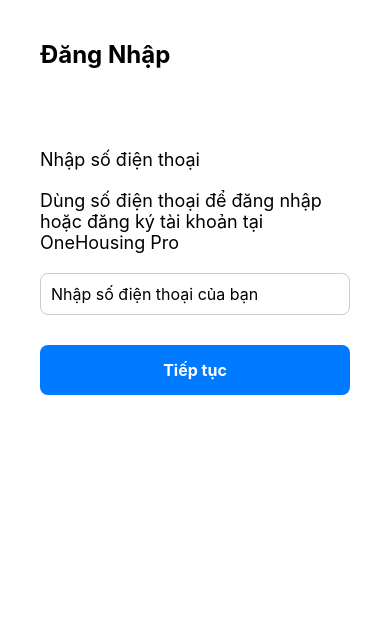
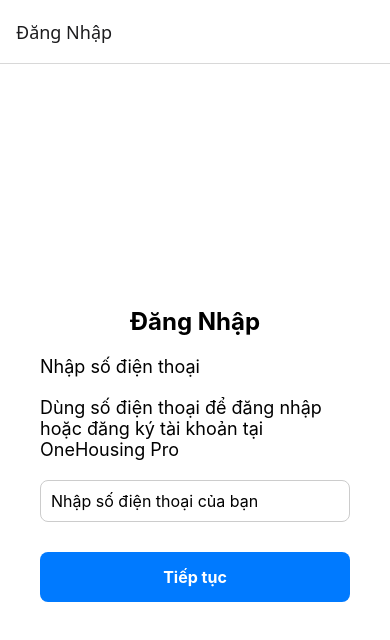
Before and after one commit to dongvietminh137/Demogit, a React Native app: screen / in a window 390 px wide. Shown: the top 640 px of the page. Built offline with nearby package versions, Linux system fonts and the light colour scheme.

Commit message:
Add files via upload

```diff
--- a/App.js
+++ b/App.js
@@ -1,9 +1,13 @@
 import { StatusBar } from 'expo-status-bar';
 import React, { useState } from 'react';
-import { Alert } from 'react-native';
+import { Alert, KeyboardAvoidingView, Platform, ScrollView } from 'react-native';
 import { StyleSheet, Text, TextInput, TouchableOpacity, View } from 'react-native';
+import { NavigationContainer } from '@react-navigation/native';
+import { createStackNavigator } from '@react-navigation/stack';
 
-const PhoneNumberValidation = () => {
+const Stack = createStackNavigator();
+
+const PhoneNumberValidation = ({ navigation }) => {
   const [phoneNumber, setPhoneNumber] = useState('');
   const [errorMessage, setErrorMessage] = useState('');
 
@@ -17,16 +21,19 @@
       return false;
     }
   };
+
   const handleContinue = () => {
     if (validatePhoneNumber(phoneNumber)) {
-      Alert.alert('Thông báo', ' Số điện thoại hợp lệ!', [{ text: 'OK' }]);
+      Alert.alert('Thông báo', 'Số điện thoại hợp lệ!', [{ text: 'OK' }]);
+      navigation.navigate('Home');
     } else {
-      Alert.alert('Lỗi', ' Số điện thoại không đúng định dạng! Vui lòng nhập lại.', [{ text: 'OK' }]);
+      Alert.alert('Lỗi', 'Số điện thoại không đúng định dạng! Vui lòng nhập lại.', [{ text: 'OK' }]);
     }
   };
 
   return (
-    <View style={styles.container}>
+    <KeyboardAvoidingView behavior={Platform.OS === 'ios' ? 'padding' : 'height'} style={{ flex: 1 }}>
+      <ScrollView contentContainerStyle={styles.container}>
         <Text style={styles.login}>Đăng Nhập</Text>
         <Text style={styles.dangnhap}>Nhập số điện thoại</Text>
         <Text style={styles.sodienthoai}>
@@ -47,22 +54,43 @@
           <Text style={styles.buttonText}>Tiếp tục</Text>
         </TouchableOpacity>
         <StatusBar style="auto" />
+      </ScrollView>
+    </KeyboardAvoidingView>
+  );
+};
+
+const HomeScreen = () => {
+  return (
+    <View style={styles.container}>
+      <Text style={styles.login}>Trang chủ</Text>
+      <Text>Chào mừng bạn đến với ứng dụng OneHousing Pro!</Text>
     </View>
   );
 };
 
-export default PhoneNumberValidation;
+export default function baitap08() {
+  return (
+    <NavigationContainer>
+      <Stack.Navigator initialRouteName="PhoneValidation">
+        <Stack.Screen name="PhoneValidation" component={PhoneNumberValidation} options={{ title: 'Đăng Nhập' }} />
+        <Stack.Screen name="Home" component={HomeScreen} options={{ title: 'Trang chủ' }} />
+      </Stack.Navigator>
+    </NavigationContainer>
+  );
+}
 
 const styles = StyleSheet.create({
   container: {
-    flex: 1,
+    flexGrow: 1,
     backgroundColor: '#fff',
     padding: 40,
+    justifyContent: 'center',
   },
   login: {
     fontSize: 24,
     fontWeight: 'bold',
-    marginBottom: 80,
+    marginBottom: 20,
+    textAlign: 'center',
   },
   dangnhap: {
     fontSize: 18,
```
Lines whose indentation alone changed are shown as unchanged.
